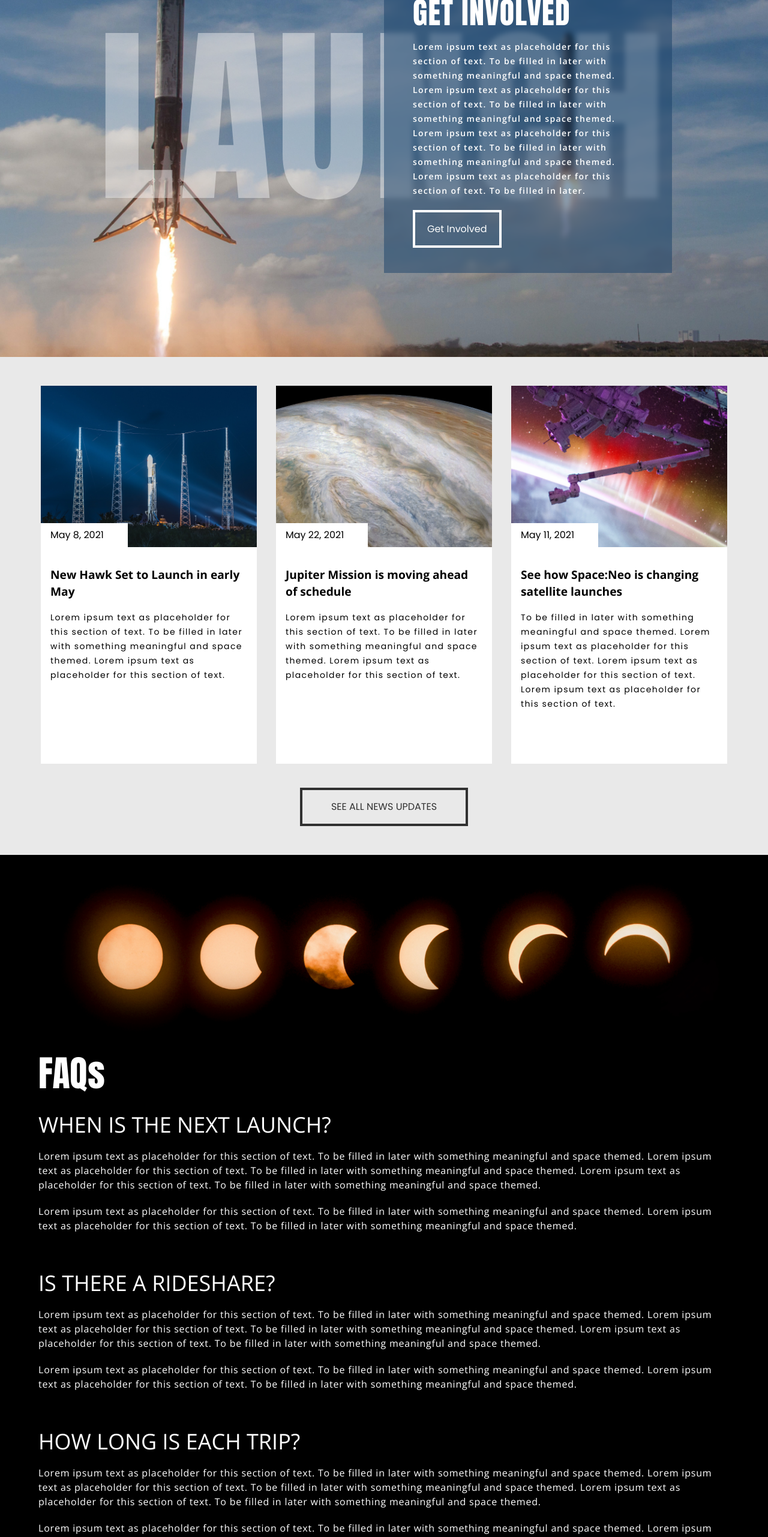
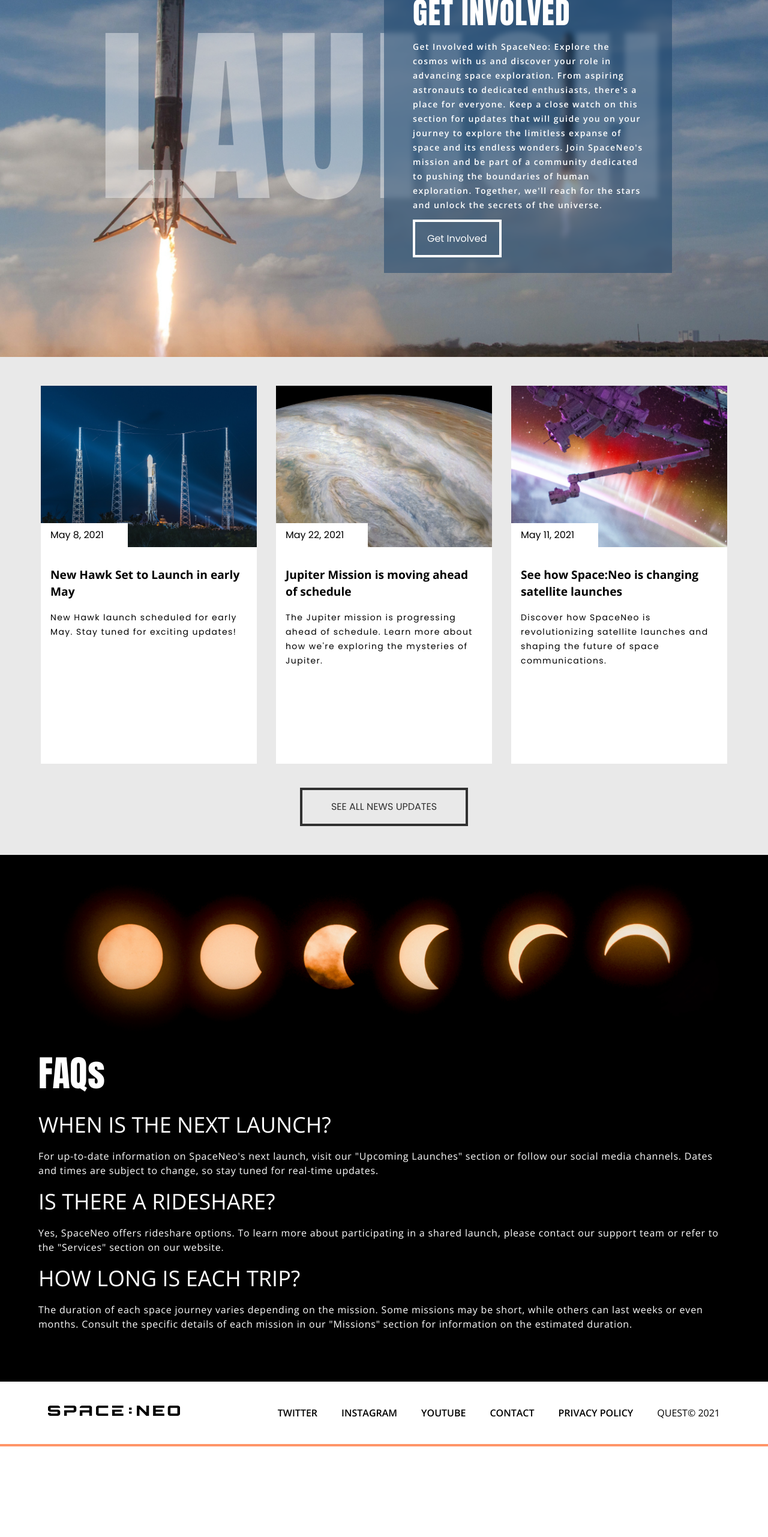
Before and after one commit to LipeMachado/SpaceNeo-Project, a React (Vite) app: page / in a window 1280 px wide. Shown: the part 2101-4663 px from the top of the page at 60% size. After the commit the page ends 4512 px from the top, so only its background shows below. Built offline with nearby package versions, Linux system fonts and the light colour scheme.

Commit message:
Change Texts

```diff
--- a/src/Sections/Faqs/index.tsx
+++ b/src/Sections/Faqs/index.tsx
@@ -10,50 +10,22 @@ export function Faqs() {
 
                     <h2 className="font-openSans text-2xl sm:text-4xl mb-5">WHEN IS THE NEXT LAUNCH?</h2>
                     <p className="font-openSans mb-5 tracking-wider">
-                        Lorem ipsum text as placeholder for this section of text.
-                        To be filled in later with something meaningful and space themed.
-                        Lorem ipsum text as placeholder for this section of text.
-                        To be filled in later with something meaningful and space themed.
-                        Lorem ipsum text as placeholder for this section of text.
-                        To be filled in later with something meaningful and space themed.
-                    </p>
-                    <p className="font-openSans mb-16 tracking-wider">
-                        Lorem ipsum text as placeholder for this section of text.
-                        To be filled in later with something meaningful and space themed.
-                        Lorem ipsum text as placeholder for this section of text.
-                        To be filled in later with something meaningful and space themed.
+                        For up-to-date information on SpaceNeo's next launch, visit our "Upcoming Launches"
+                        section or follow our social media channels. Dates and times are subject to change,
+                        so stay tuned for real-time updates.
                     </p>
 
                     <h2 className="font-openSans text-2xl sm:text-4xl mb-5">IS THERE A RIDESHARE?</h2>
                     <p className="font-openSans mb-5 tracking-wider">
-                        Lorem ipsum text as placeholder for this section of text.
-                        To be filled in later with something meaningful and space themed.
-                        Lorem ipsum text as placeholder for this section of text.
-                        To be filled in later with something meaningful and space themed.
-                        Lorem ipsum text as placeholder for this section of text.
-                        To be filled in later with something meaningful and space themed.
-                    </p>
-                    <p className="font-openSans mb-16 tracking-wider">
-                        Lorem ipsum text as placeholder for this section of text.
-                        To be filled in later with something meaningful and space themed.
-                        Lorem ipsum text as placeholder for this section of text.
-                        To be filled in later with something meaningful and space themed.
+                        Yes, SpaceNeo offers rideshare options. To learn more about participating in a shared launch,
+                        please contact our support team or refer to the "Services" section on our website.
                     </p>
 
                     <h2 className="font-openSans text-2xl sm:text-4xl mb-5">HOW LONG IS EACH TRIP?</h2>
                     <p className="font-openSans mb-5 tracking-wider">
-                        Lorem ipsum text as placeholder for this section of text.
-                        To be filled in later with something meaningful and space themed.
-                        Lorem ipsum text as placeholder for this section of text.
-                        To be filled in later with something meaningful and space themed.
-                        Lorem ipsum text as placeholder for this section of text.
-                        To be filled in later with something meaningful and space themed.
-                    </p>
-                    <p className="font-openSans tracking-wider">
-                        Lorem ipsum text as placeholder for this section of text.
-                        To be filled in later with something meaningful and space themed.
-                        Lorem ipsum text as placeholder for this section of text.
-                        To be filled in later with something meaningful and space themed.
+                        The duration of each space journey varies depending on the mission. Some missions may be short,
+                        while others can last weeks or even months. Consult the specific details of each mission in our
+                        "Missions" section for information on the estimated duration.
                     </p>
                 </div>
             </div>
--- a/src/Sections/Launch/index.tsx
+++ b/src/Sections/Launch/index.tsx
@@ -5,13 +5,12 @@ export function Launch() {
                 <h1 className="w-full font-anton text-start lg:text-center text-LaunchBgTextColor uppercase tracking-normal lg:tracking-wide select-none hidden sm:block text-[220px] lg:text-[320px]">Launch</h1>
                 <div className="relative sm:absolute w-full sm:w-[480px] h-full sm:h-[520px] right-0 lg:right-40 bg-LaunchBoxBgColor filter backdrop-blur-sm p-12">
                     <h2 className="uppercase text-white text-[50px] font-anton tracking-wide mb-2">Get Involved</h2>
-                    <p className="text-white tracking-widest font-openSans text-[14px] font-semibold leading-6 mb-10">
-                        Lorem ipsum text as placeholder for this section of text. To be filled in later with
-                        something meaningful and space themed. Lorem ipsum text as placeholder for this section of text.
-                        To be filled in later with something meaningful and space themed. Lorem ipsum text as placeholder
-                        for this section of text. To be filled in later with something meaningful and space themed.
-                        <br />
-                        Lorem ipsum text as placeholder for this section of text. To be filled in later.
+                    <p className="text-white tracking-widest font-openSans text-[14px] font-semibold leading-6 mb-8">
+                        Get Involved with SpaceNeo: Explore the cosmos with us and discover your role in advancing space exploration.
+                        From aspiring astronauts to dedicated enthusiasts, there's a place for everyone. Keep a close watch on this
+                        section for updates that will guide you on your journey to explore the limitless expanse of space and its
+                        endless wonders. Join SpaceNeo's mission and be part of a community dedicated to pushing the boundaries of
+                        human exploration. Together, we'll reach for the stars and unlock the secrets of the universe.
                     </p>
                     <a className="px-5 py-4 border-4 border-white text-white cursor-pointer hover:bg-white hover:text-black">Get Involved</a>
                 </div>
--- a/src/Sections/News/index.tsx
+++ b/src/Sections/News/index.tsx
@@ -13,19 +13,19 @@ export function News() {
                         Image={New8May}
                         Date="May 8, 2021"
                         Title="New Hawk Set to Launch in early May"
-                        Paragraph="Lorem ipsum text as placeholder for this section of text. To be filled in later with something meaningful and space themed. Lorem ipsum text as placeholder for this section of text. "
+                        Paragraph="New Hawk launch scheduled for early May. Stay tuned for exciting updates!"
                     />
                     <CardNews
                         Image={New22May}
                         Date="May 22, 2021"
                         Title="Jupiter Mission is moving ahead of schedule"
-                        Paragraph="Lorem ipsum text as placeholder for this section of text. To be filled in later with something meaningful and space themed. Lorem ipsum text as placeholder for this section of text. "
+                        Paragraph="The Jupiter mission is progressing ahead of schedule. Learn more about how we're exploring the mysteries of Jupiter."
                     />
                     <CardNews
                         Image={New11May}
                         Date="May 11, 2021"
                         Title="See how Space:Neo is changing satellite launches"
-                        Paragraph="To be filled in later with something meaningful and space themed. Lorem ipsum text as placeholder for this section of text. Lorem ipsum text as placeholder for this section of text. Lorem ipsum text as placeholder for this section of text."
+                        Paragraph="Discover how SpaceNeo is revolutionizing satellite launches and shaping the future of space communications."
                     />
                     <div className="flex justify-center items-center sm:border-[1px] sm:border-NewsBorderCTAColor sm:w-[320px] sm:h-[630px] lg:hidden">
                         <a className="w-[280px] h-[60px] order-2 px-5 py-4 border-4 text-center border-NewsCTAColor text-NewsCTAColor cursor-pointer hover:bg-NewsCTAColor hover:text-white">SEE ALL NEWS UPDATES</a>
```
